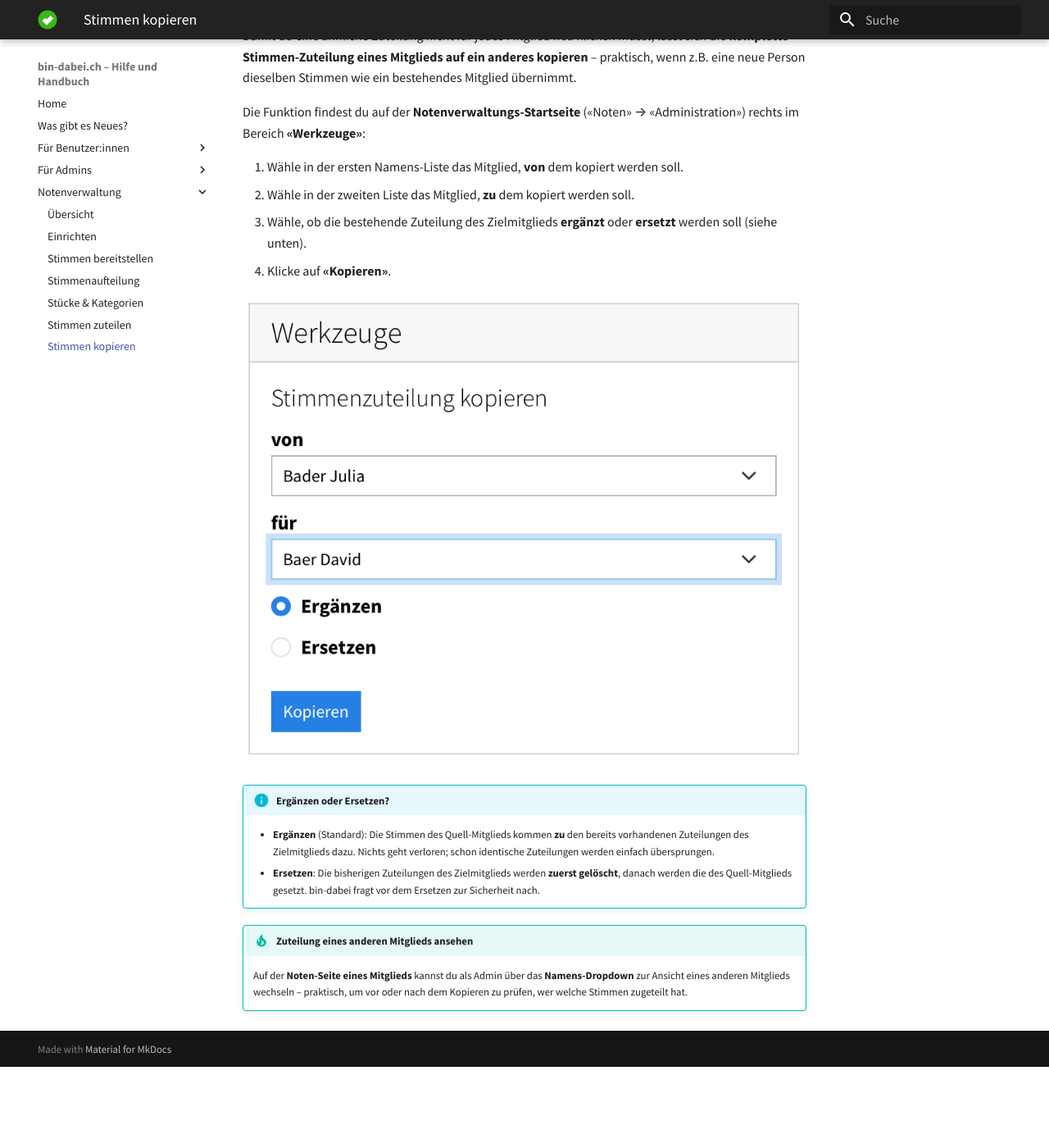
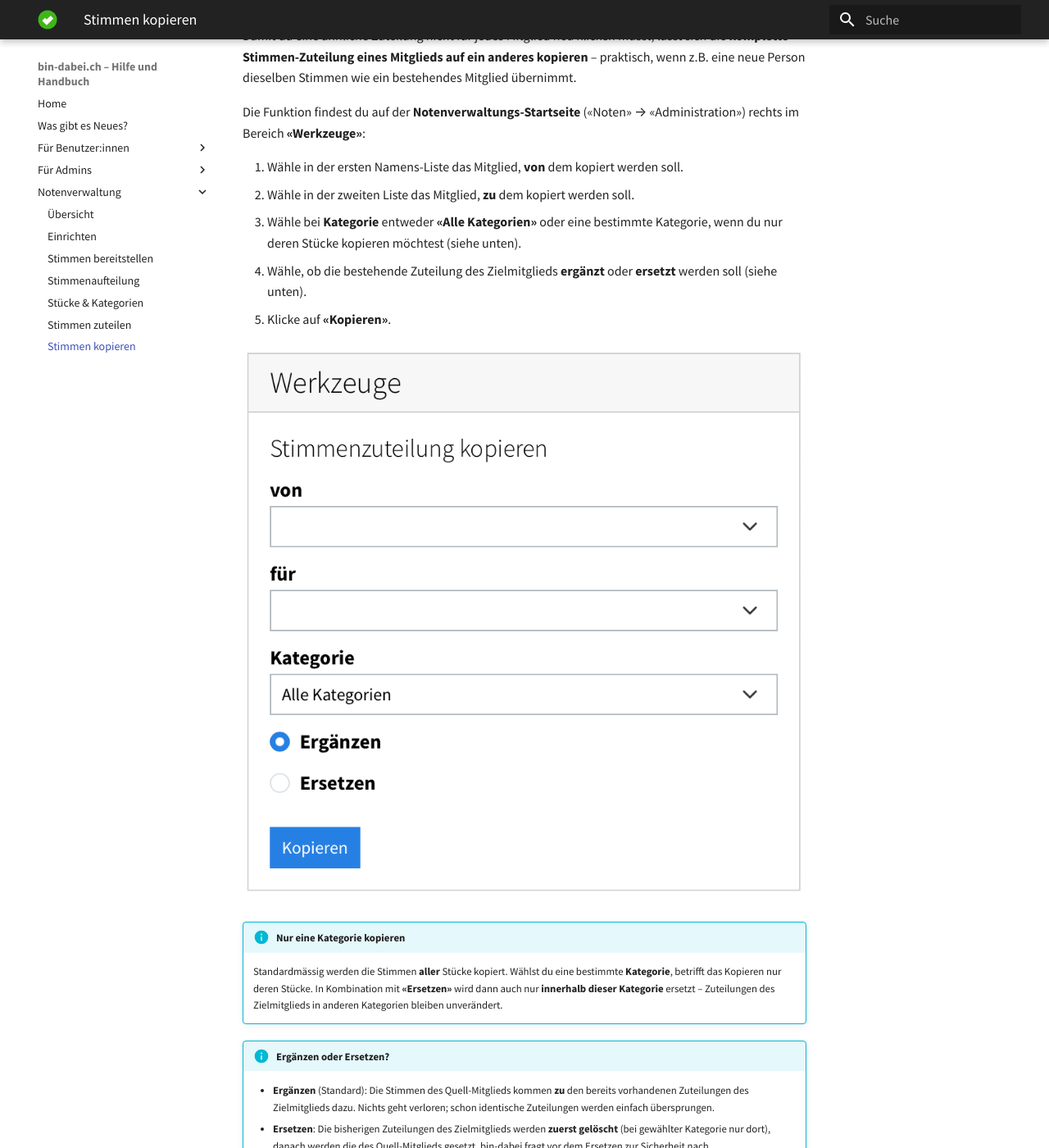
Before and after one commit to ritterg/bin-dabei-dokumentation, an MkDocs documentation site: the page built from docs/noten/stimmen-kopieren.md, in a window 1280 px wide and 1400 px high, scrolled down 206 px. Shown: the whole window at 82% size. Built offline with MkDocs 1.6.1 and Material for MkDocs 9.7.7, drawn with Linux system fonts in a browser that asks for light colours; some web fonts are replaced; before the commit the page ends 1507 px from its top, so only the background shows below that.

Commit message:
docs(noten): category filter for copy assignments
- stimmen-kopieren: document the optional category selection and its
  interaction with replace (category-scoped)
- changelog: entry for 7.7.2026
- refresh noten-kopieren.png and noten-admin.png (now show the Kategorie field)

```diff
--- a/docs/noten/stimmen-kopieren.md
+++ b/docs/noten/stimmen-kopieren.md
@@ -8,14 +8,18 @@ Die Funktion findest du auf der **Notenverwaltungs-Startseite** («Noten» →
 
 1. Wähle in der ersten Namens-Liste das Mitglied, **von** dem kopiert werden soll.
 2. Wähle in der zweiten Liste das Mitglied, **zu** dem kopiert werden soll.
-3. Wähle, ob die bestehende Zuteilung des Zielmitglieds **ergänzt** oder **ersetzt** werden soll (siehe unten).
-4. Klicke auf **«Kopieren»**.
+3. Wähle bei **Kategorie** entweder **«Alle Kategorien»** oder eine bestimmte Kategorie, wenn du nur deren Stücke kopieren möchtest (siehe unten).
+4. Wähle, ob die bestehende Zuteilung des Zielmitglieds **ergänzt** oder **ersetzt** werden soll (siehe unten).
+5. Klicke auf **«Kopieren»**.
 
-![«Werkzeuge»-Bereich mit «Stimmenzuteilung kopieren», den zwei Namens-Listen, der Wahl «Ergänzen / Ersetzen» und der Taste «Kopieren»](../img/noten-kopieren.png)
+![«Werkzeuge»-Bereich mit «Stimmenzuteilung kopieren», den zwei Namens-Listen, der Kategorie-Auswahl, der Wahl «Ergänzen / Ersetzen» und der Taste «Kopieren»](../img/noten-kopieren.png)
+
+!!! info "Nur eine Kategorie kopieren"
+    Standardmässig werden die Stimmen **aller** Stücke kopiert. Wählst du eine bestimmte **Kategorie**, betrifft das Kopieren nur deren Stücke. In Kombination mit **«Ersetzen»** wird dann auch nur **innerhalb dieser Kategorie** ersetzt – Zuteilungen des Zielmitglieds in anderen Kategorien bleiben unverändert.
 
 !!! info "Ergänzen oder Ersetzen?"
     - **Ergänzen** (Standard): Die Stimmen des Quell-Mitglieds kommen **zu** den bereits vorhandenen Zuteilungen des Zielmitglieds dazu. Nichts geht verloren; schon identische Zuteilungen werden einfach übersprungen.
-    - **Ersetzen**: Die bisherigen Zuteilungen des Zielmitglieds werden **zuerst gelöscht**, danach werden die des Quell-Mitglieds gesetzt. bin-dabei fragt vor dem Ersetzen zur Sicherheit nach.
+    - **Ersetzen**: Die bisherigen Zuteilungen des Zielmitglieds werden **zuerst gelöscht** (bei gewählter Kategorie nur dort), danach werden die des Quell-Mitglieds gesetzt. bin-dabei fragt vor dem Ersetzen zur Sicherheit nach.
 
 !!! tip "Zuteilung eines anderen Mitglieds ansehen"
     Auf der **Noten-Seite eines Mitglieds** kannst du als Admin über das **Namens-Dropdown** zur Ansicht eines anderen Mitglieds wechseln – praktisch, um vor oder nach dem Kopieren zu prüfen, wer welche Stimmen zugeteilt hat.
```
Also changed, not shown: docs/changelog.md (+4 -0 lines), docs/img/noten-admin.png, docs/img/noten-kopieren.png.
